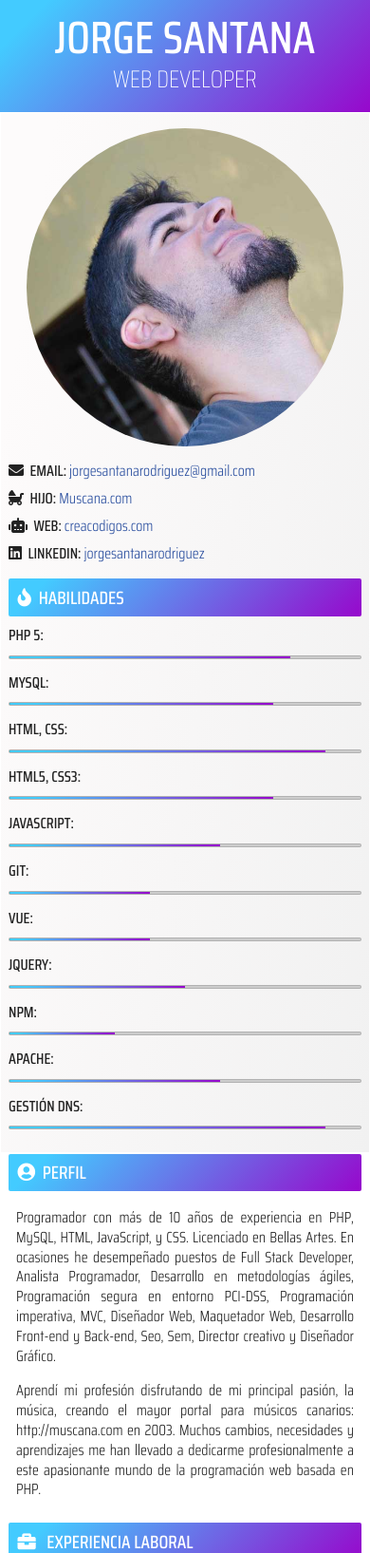
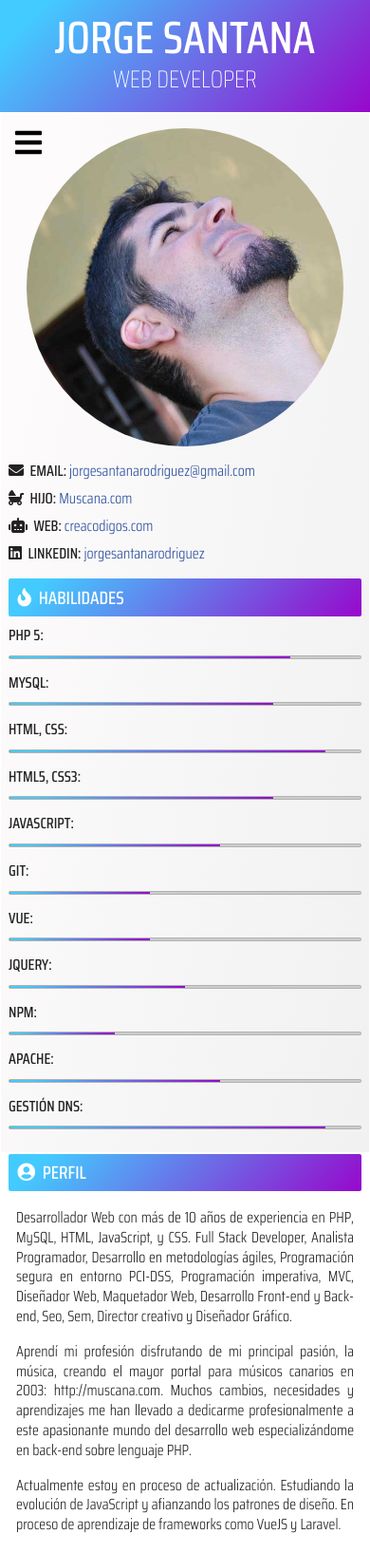
Before and after one commit to tollelle/curriculum-html, a website: page index.html in a window 390 px wide. Shown: the top 1635 px of the page at 95% size. Drawn offline with Linux system fonts and the light colour scheme; a web font is replaced by a local one.

Commit message:
Ocultar menú en responsive y mostrar barras sin fuuncionalidad

```diff
--- a/css/style.css
+++ b/css/style.css
@@ -52,6 +52,7 @@ footer{
     font-size       : 0.8em;
     padding         : 2em;
 }
+
 nav{
     background-color: #000;
     text-transform  : uppercase;
@@ -77,6 +78,11 @@ nav > ul > li:hover{
     background-color: #43CBFF;
     color: #FFF;
 }
+
+nav > ul > li:first-child {
+    display: none;
+}
+
 meter{
     width           : 100%;
     height          : 0.5em;
@@ -191,7 +197,27 @@ section {
 @media only screen and (max-width: 600px) {
 
     nav{
-        display: none;
+        display: block;
+        position: fixed;
+        background: transparent;
+    }
+
+    nav > ul > li:hover{
+        background: transparent;
+    }
+
+    nav > ul > li:first-child {
+        display: block;
+        color: black;
+        font-size: 2em;
+        padding: 0.5em;
+    }
+    nav > ul > li:first-child:hover  {
+        display: block;
+    }
+
+    nav > ul > li:nth-child(1n+2){
+        display:none;
     }
 
     .wrapper {
--- a/index.html
+++ b/index.html
@@ -19,6 +19,7 @@
     </header>
     <nav>
         <ul>
+                <li><i class="fas fa-bars"></i></li>
                 <li>Currículum</li>
                 <li>Sobre Mi</li>
                 <li>Aficiones</li>
@@ -87,11 +88,14 @@
                     <h4 class="titulo"><i class="fas fa-user-circle"></i>Perfil</h4>
                     <div>
                         <p>
-                            Programador con más de 10 años de experiencia en PHP, MySQL, HTML, JavaScript,
-                            y CSS. Licenciado en Bellas Artes. En ocasiones he desempeñado puestos de Full Stack Developer, Analista Programador, Desarrollo en metodologías ágiles, Programación segura en entorno PCI-DSS, Programación imperativa, MVC, Diseñador Web, Maquetador Web, Desarrollo Front-end y Back-end, Seo, Sem, Director creativo y Diseñador Gráfico.
+                            Desarrollador Web con más de 10 años de experiencia en PHP, MySQL, HTML, JavaScript,
+                            y CSS. Full Stack Developer, Analista Programador, Desarrollo en metodologías ágiles, Programación segura en entorno PCI-DSS, Programación imperativa, MVC, Diseñador Web, Maquetador Web, Desarrollo Front-end y Back-end, Seo, Sem, Director creativo y Diseñador Gráfico.
                         </p>
                         <p>
-                            Aprendí mi profesión disfrutando de mi principal pasión, la música, creando el mayor portal para músicos canarios: http://muscana.com en 2003. Muchos cambios, necesidades y aprendizajes me han llevado a dedicarme profesionalmente a este apasionante mundo de la programación web basada en PHP.
+                            Aprendí mi profesión disfrutando de mi principal pasión, la música, creando el mayor portal para músicos canarios en 2003: http://muscana.com. Muchos cambios, necesidades y aprendizajes me han llevado a dedicarme profesionalmente a este apasionante mundo del desarrollo web especializándome en back-end sobre lenguaje PHP.
+                        </p>
+                        <p>
+                            Actualmente estoy en proceso de actualización. Estudiando la evolución de JavaScript y afianzando los patrones de diseño. En proceso de aprendizaje de frameworks como VueJS y Laravel.
                         </p>
                     </div>
                 </article>
```
